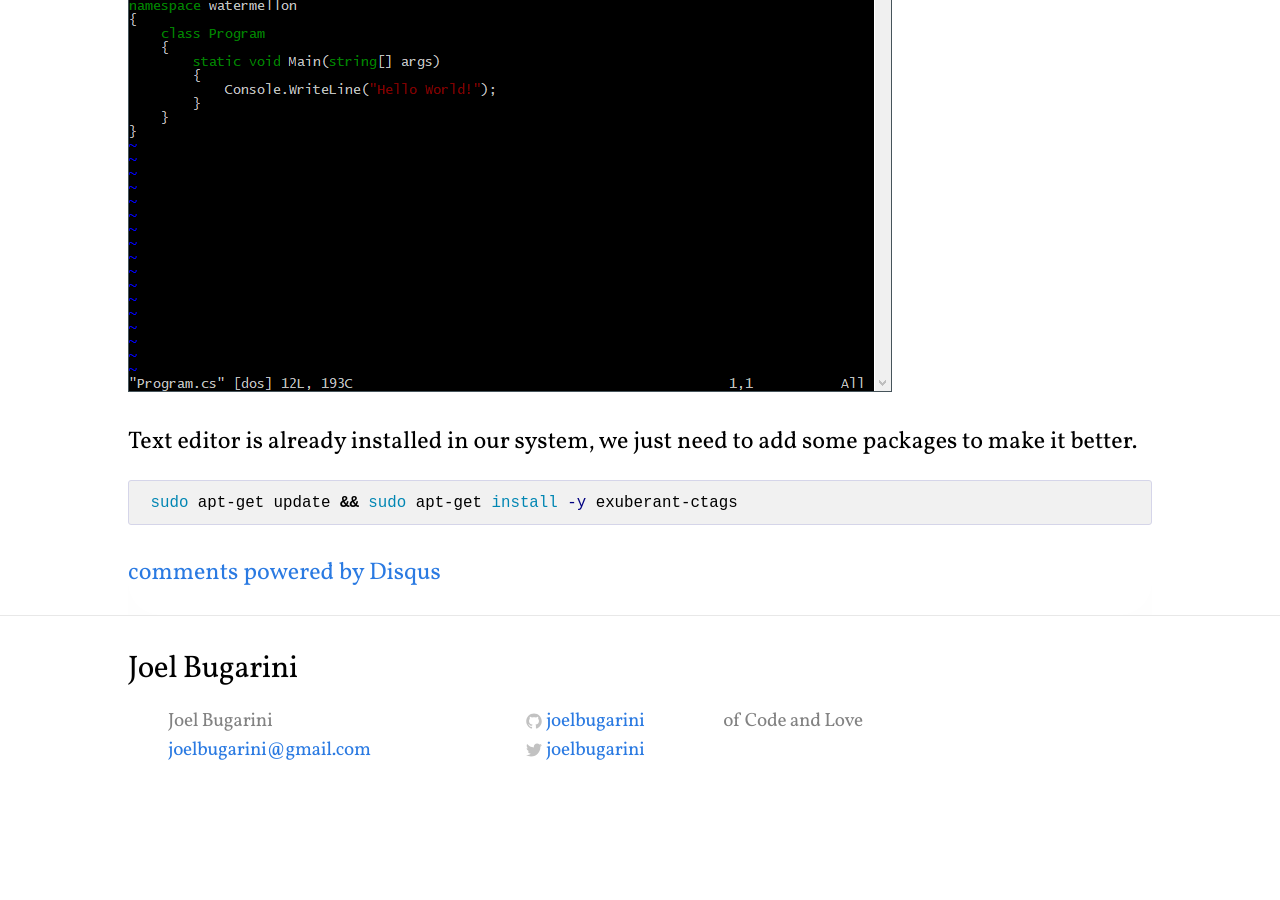
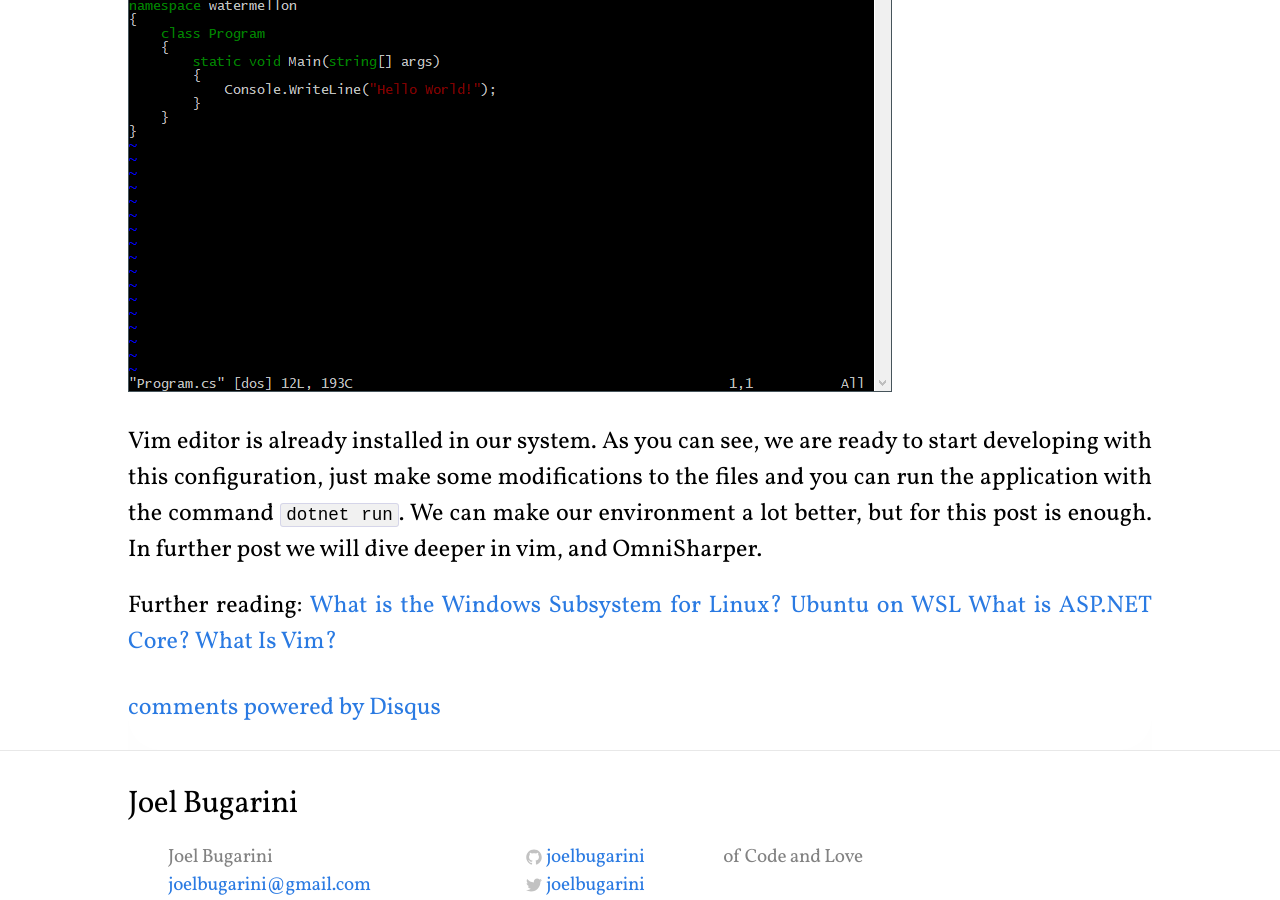
Before and after one commit to joelbugarini/joelbugarini.github.io, a Jekyll site: the page built from _posts/2020-11-07-Vim_dotnet_Ubuntu_WSL.markdown, in a window 1280 px wide and 900 px high, scrolled down 3758 px. Built offline with Jekyll 4.4.1, drawn with Linux system fonts in a browser that asks for light colours; comment, search, counter and statistics services are not loaded; before the commit the page ends 4523 px from its top, so only the background shows below that.

Commit message:
Update 2020-11-07-Vim_dotnet_Ubuntu_WSL.markdown

```diff
--- a/_posts/2020-11-07-Vim_dotnet_Ubuntu_WSL.markdown
+++ b/_posts/2020-11-07-Vim_dotnet_Ubuntu_WSL.markdown
@@ -59,7 +59,11 @@ cd watermellon/ && vim Program.cs
 
 ![vim01]({{ site.url }}/assets/vim01.png)
 
-Text editor is already installed in our system, we just need to add some packages to make it better.
 
+Vim editor is already installed in our system. As you can see, we are ready to start developing with this configuration, just make some modifications to the files and you can run the application with the command `dotnet run`. We can make our environment a lot better, but for this post is enough. In further post we will dive deeper in vim, and OmniSharper.
 
-{% highlight bash %} sudo apt-get update && sudo apt-get install -y exuberant-ctags {% endhighlight %}
+Further reading:
+[What is the Windows Subsystem for Linux?](https://docs.microsoft.com/en-us/windows/wsl/about)
+[Ubuntu on WSL](https://ubuntu.com/wsl)
+[What is ASP.NET Core?](https://dotnet.microsoft.com/learn/aspnet/what-is-aspnet-core)
+[What Is Vim?](https://www.vim.org/about.php)
```
